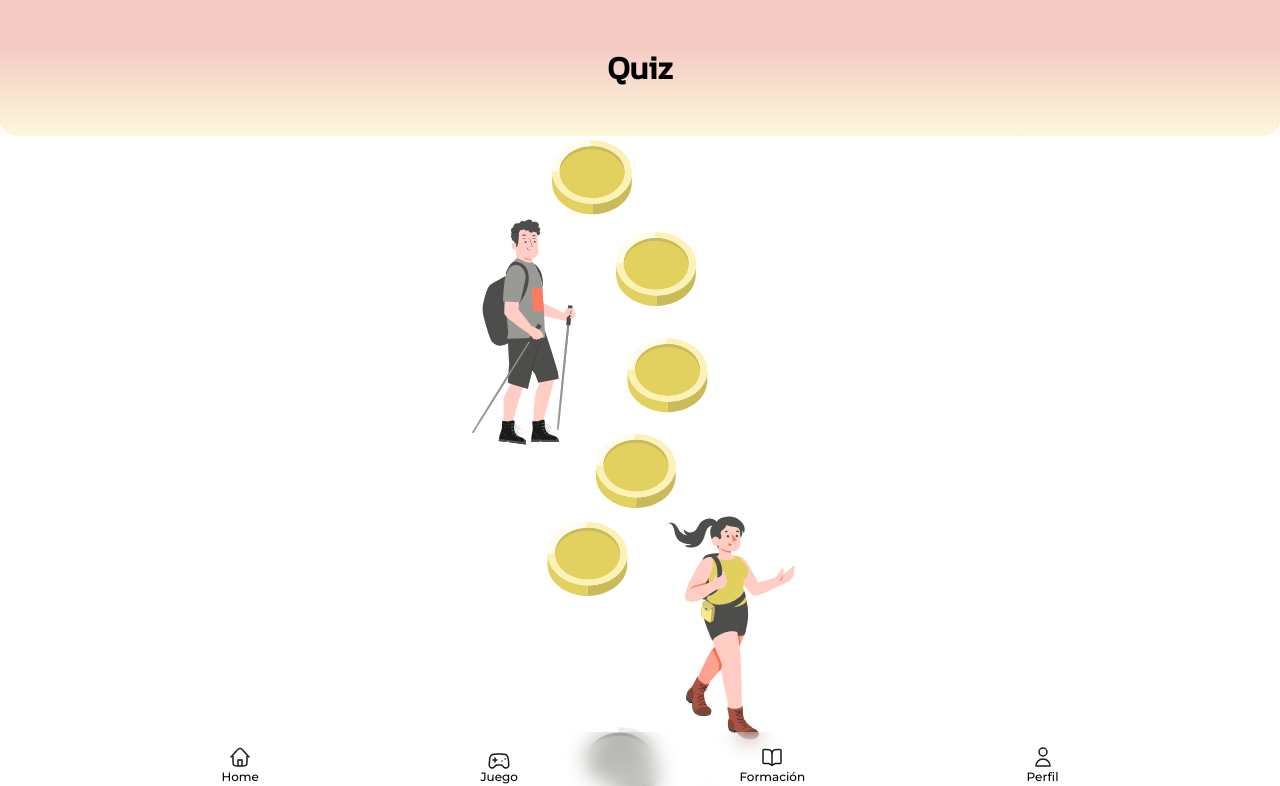
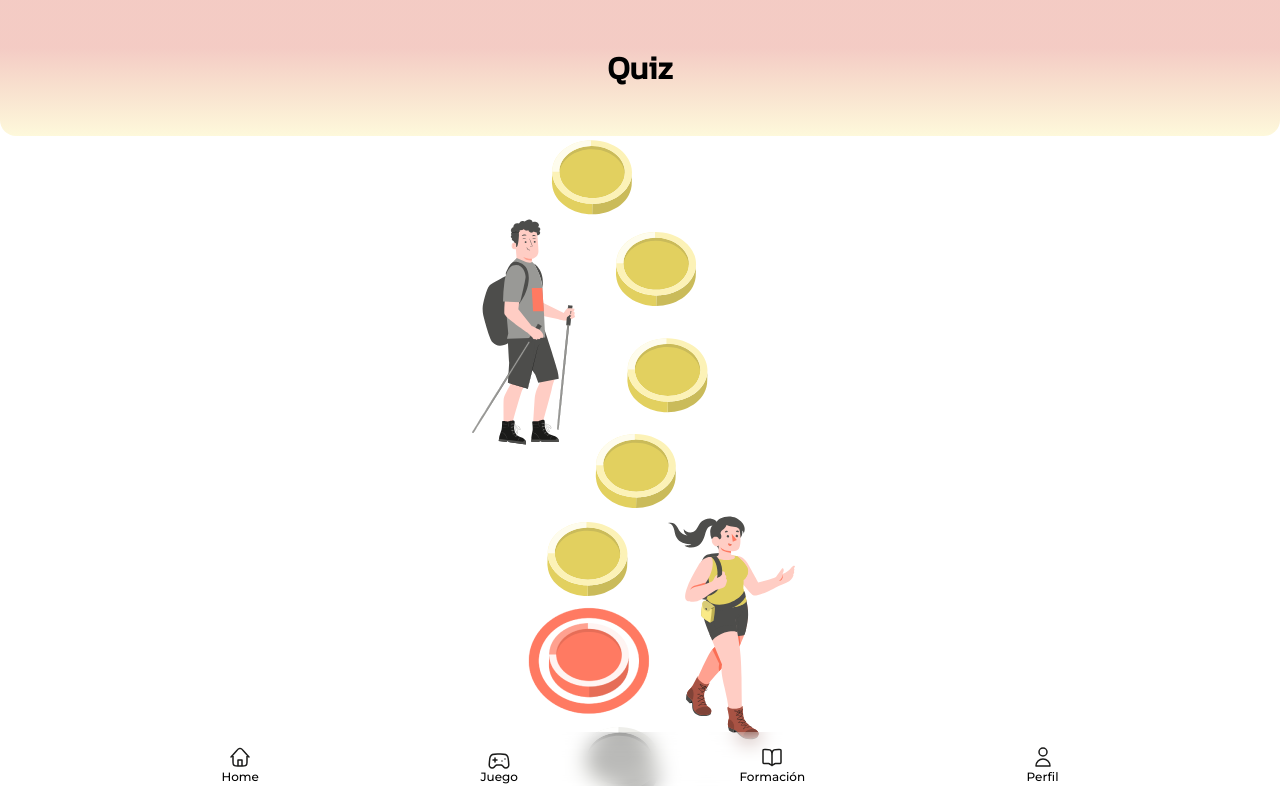
Before and after one commit to danieskka/Desafio-Tripulaciones, a React (Vite) app in the folder client/: page /game in a window 1280 px wide. Shown: the top 786 px of the page. Built offline with nearby package versions, Linux system fonts and the light colour scheme.

Commit message:
fix Button to quiz

```diff
--- a/client/src/components/Main/Home/Game/Game.jsx
+++ b/client/src/components/Main/Home/Game/Game.jsx
@@ -12,12 +12,11 @@ const Game = () => {
             </article>
             <article className="game_bg_quiz">
               {/* <Link to="/minilecture"><article className="link_to_minilecture"></article></Link> */}
+              <Link className="buttonGame" to='/minilecture' ><img src="assets/Camino 1.png" alt="boton" /></Link>
               <img src="assets/Camino.svg" />
             </article>
             <Navegation/>
       </section>
-
-
     </>
   );
 };
--- a/client/src/styles/components/_game.scss
+++ b/client/src/styles/components/_game.scss
@@ -27,8 +27,8 @@ height: 100%;
 .buttonGame{
     width: 90px;
     position: absolute;
-    margin-top: 37.7em;
-    margin-left: -5.2em;
+    margin-top: 29em;
+    margin-left: 5em;
     cursor: pointer;
 }
 
```
